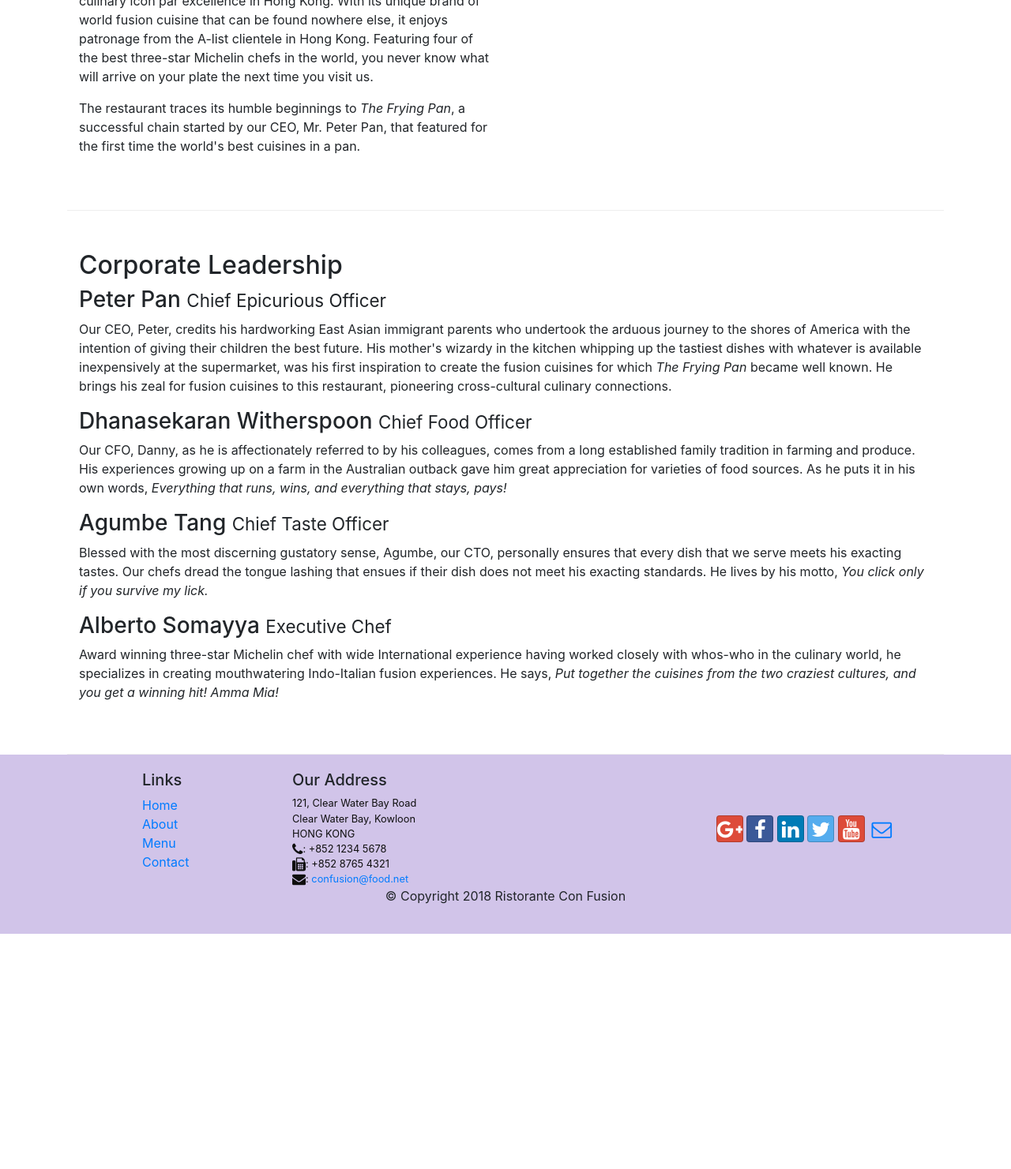
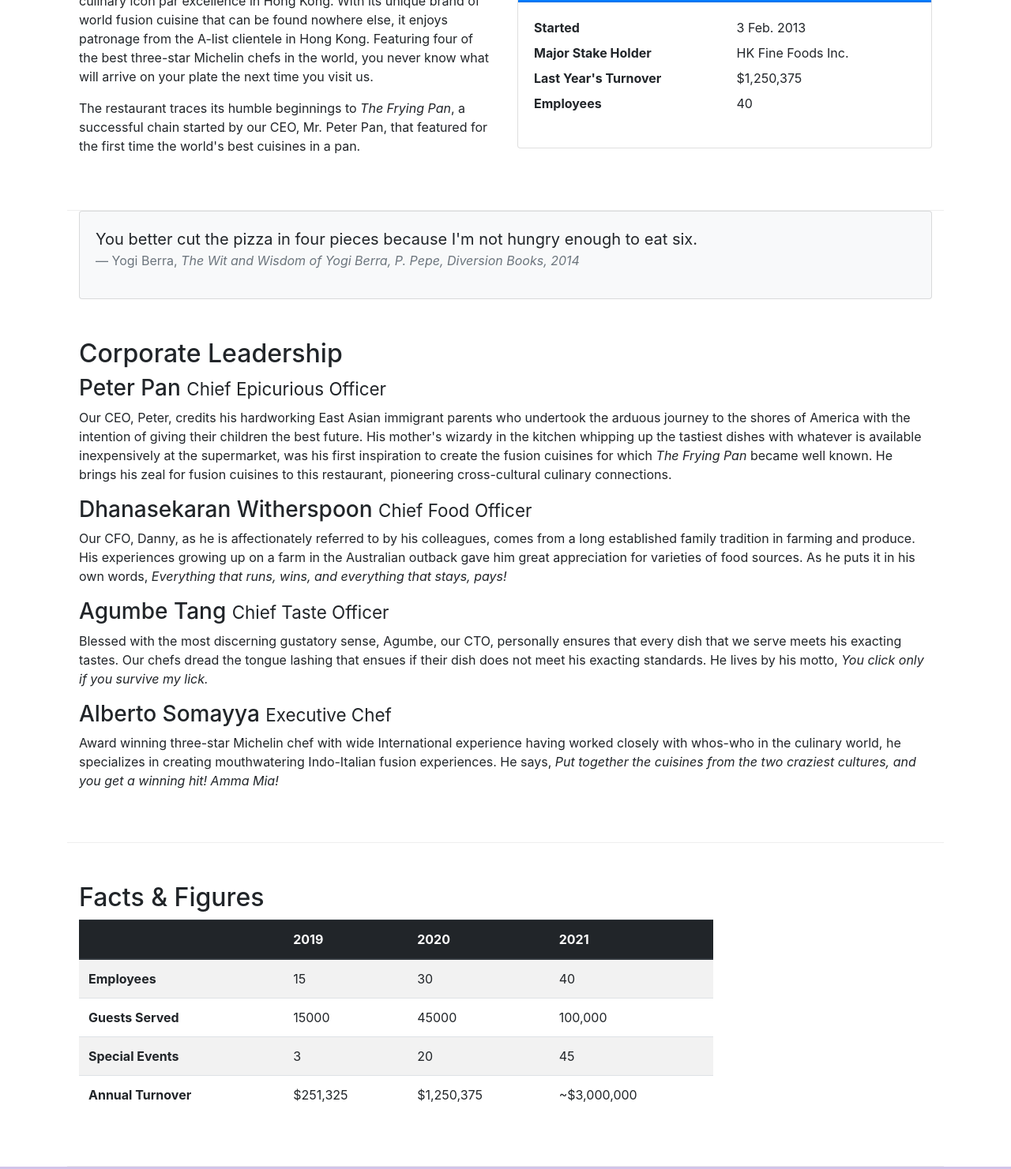
Before and after one commit to Umesh118/bootstrap, a website: page aboutus.html in a window 1280 px wide. Shown: the part 598-2079 px from the top of the page at 79% size. Before the commit the page ends 1831 px from the top, so only its background shows below. Drawn offline with nearby package versions, Linux system fonts and the light colour scheme.

Commit message:
Tables and Cards

```diff
--- a/aboutus.html
+++ b/aboutus.html
@@ -62,7 +62,35 @@
                 <p>Started in 2010, Ristorante con Fusion quickly established itself as a culinary icon par excellence in Hong Kong. With its unique brand of world fusion cuisine that can be found nowhere else, it enjoys patronage from the A-list clientele in Hong Kong.  Featuring four of the best three-star Michelin chefs in the world, you never know what will arrive on your plate the next time you visit us.</p>
                 <p>The restaurant traces its humble beginnings to <em>The Frying Pan</em>, a successful chain started by our CEO, Mr. Peter Pan, that featured for the first time the world's best cuisines in a pan.</p>
             </div>
-            <div>
+            <div class="col-12 col-sm-6">
+                <div class="card">
+                    <h3 class="card-header bg-primary text-white">Facts at a Glance</h3>
+                    <div class="card-body">
+                        <dl class="row">
+                            <dt class="col-6">Started</dt>
+                            <dd class="col-6">3 Feb. 2013</dd>
+                            <dt class="col-6">Major Stake Holder</dt>
+                            <dd class="col-6">HK Fine Foods Inc.</dd>
+                            <dt class="col-6">Last Year's Turnover</dt>
+                            <dd class="col-6">$1,250,375</dd>
+                            <dt class="col-6">Employees</dt>
+                            <dd class="col-6">40</dd>
+                        </dl>
+                    </div>
+                </div>
+            </div>
+        </div>
+
+        <div class="col-12">
+            <div class="card card-body bg-light">
+                <blockquote class="blockquote">
+                    <p class="mb-0">You better cut the pizza in four pieces because
+                        I'm not hungry enough to eat six.</p>
+                    <footer class="blockquote-footer">Yogi Berra,
+                        <cite title="Source Title">The Wit and Wisdom of Yogi Berra,
+                        P. Pepe, Diversion Books, 2014</cite>
+                    </footer>
+                </blockquote>
             </div>
         </div>
 
@@ -79,6 +107,51 @@
                 <h3>Alberto Somayya <small>Executive Chef</small></h3>
                 <p class="d-none d-sm-block">Award winning three-star Michelin chef with wide International experience having worked closely with whos-who in the culinary world, he specializes in creating mouthwatering Indo-Italian fusion experiences. He says, <em>Put together the cuisines from the two craziest cultures, and you get a winning hit! Amma Mia!</em></p>
             </div>
+       </div>
+
+       <div class="row row-content">
+           <div class="col-12 col-sm-9">
+               <h2>Facts &amp; Figures</h2>
+               <div class="table-responsive">
+                   <table class="table table-striped">
+                       <thead class="thead-dark">
+                           <tr>
+                               <th>&nbsp;</th>
+                               <th>2019</th>
+                               <th>2020</th>
+                               <th>2021</th>
+                           </tr>
+                       </thead>
+                       <tbody>
+                           <tr>
+                               <th>Employees</th>
+                               <td>15</td>
+                               <td>30</td>
+                               <td>40</td>
+                           </tr>
+                           <tr>
+                            <th>Guests Served</th>
+                            <td>15000</td>
+                            <td>45000</td>
+                            <td>100,000</td>
+                        </tr>
+                        <tr>
+                            <th>Special Events</th>
+                            <td>3</td>
+                            <td>20</td>
+                            <td>45</td>
+                        </tr>
+                        <tr>
+                            <th>Annual Turnover</th>
+                            <td>$251,325</td>
+                            <td>$1,250,375</td>
+                            <td>~$3,000,000</td>
+                        </tr>
+                       </tbody>
+                   </table>
+               </div>
+           </div>
+           <div class="col-12 col-sm-3"></div>
        </div>
 
     </div>
```
